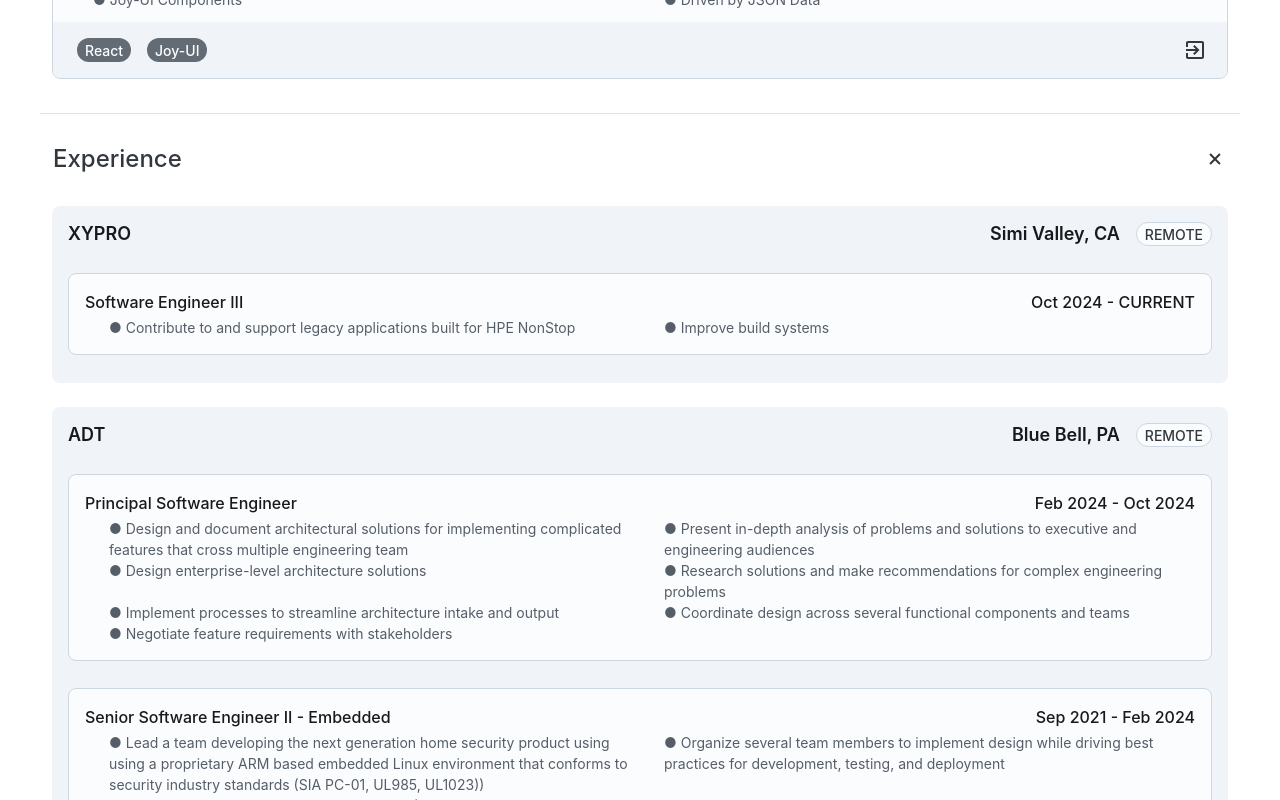
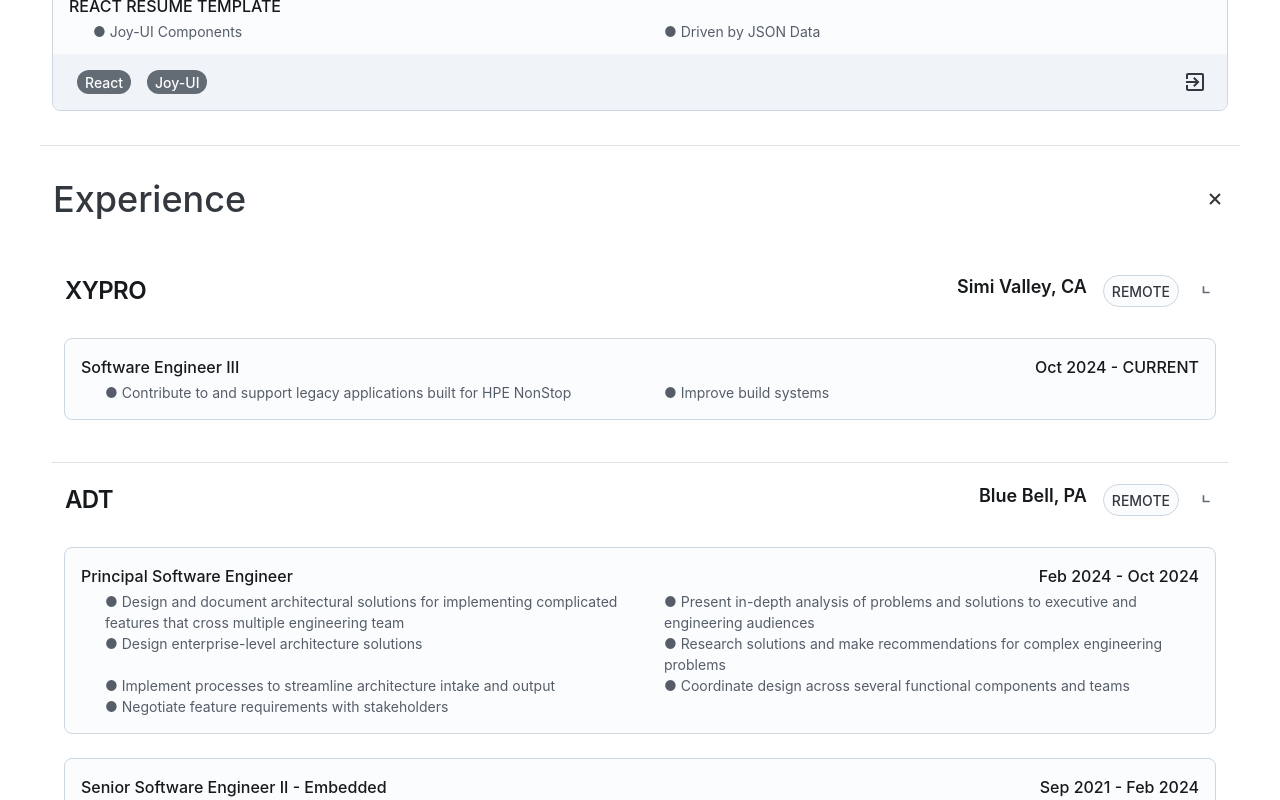
Before and after one commit to kyle-nahrgang/resume, a React (Create React App) app: page / in a window 1280 px wide. Shown: the part 1040-1840 px from the top of the page. Built offline with nearby package versions, Linux system fonts and the light colour scheme.

Commit message:
Use an accordion for each company

```diff
--- a/src/components/Experience.jsx
+++ b/src/components/Experience.jsx
@@ -1,4 +1,4 @@
-import { Box, Card, CardContent, CardOverflow, Chip,  Stack, Typography } from "@mui/joy";
+import { Accordion, AccordionDetails, AccordionSummary, Box, Card, CardContent, CardOverflow, Chip,  Sheet,  Stack, Typography } from "@mui/joy";
 import { TwoColumnList } from "./TwoColumnList";
 
 
@@ -24,38 +24,31 @@
 
 function Company({company}) {
     return (
-        <Card sx={{marginBottom: 3}} variant="soft">
-            <CardContent>
-                <Stack direction="row">
-                    <Typography level="title-lg">{company.name}</Typography>
+        <Accordion defaultExpanded={true} sx={{paddingTop: 2}}>
+            <AccordionSummary>
+                <Stack direction="row" width={"100%"}>
+                    <Typography level="h3">{company.name}</Typography>
                     <Typography level="title-lg" sx={{ marginLeft: "auto" }}>{company.location}</Typography>
                     {
                         company.remote ? <Chip sx={{marginLeft: 2}} variant="outlined">REMOTE</Chip> : null
                     }
                 </Stack>
+            </AccordionSummary>
+
+            <AccordionDetails>
                 {
                     company.titles.map((title) => (<Title title={title} />))
                 }
-            </CardContent>
 
-            <CardOverflow
-                sx={{
-                    display: 'flex',
-                    flexDirection: 'row',
-                    gap: 1,
-                    py: 1,
-                }}
-            >
-
-                {
-                    company.tags ?
-                    company.tags.map((tag) => (<Chip sx={{margin:1}} variant="solid" onClick={function(){}}>{tag}</Chip>))
-                    : null
-                }
-
-
-            </CardOverflow>
-        </Card>
+                <Box sx={{paddingTop: 2, paddingBottom: 2}}>
+                    {
+                        company.tags ?
+                        company.tags.map((tag) => (<Chip sx={{margin:1}} variant="solid" onClick={function(){}}>{tag}</Chip>))
+                        : null
+                    }
+                </Box>
+            </AccordionDetails>
+        </Accordion>
 
     )
 }
--- a/src/components/Section.jsx
+++ b/src/components/Section.jsx
@@ -4,7 +4,7 @@
 export function Section({title, children}) {
     return (
         <Accordion defaultExpanded={true}>
-            <AccordionSummary indicator={<AddIcon />} component={Typography} level="h3" margin={3}>{title}</AccordionSummary>
+            <AccordionSummary indicator={<AddIcon />} component={Typography} level="h1" margin={3}>{title}</AccordionSummary>
             <AccordionDetails>{children}</AccordionDetails>
         </Accordion>
     );
```
